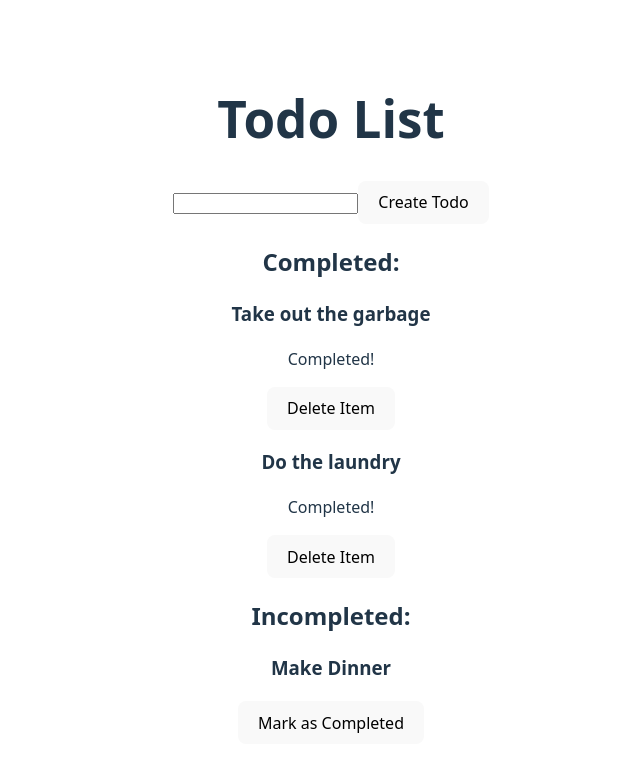
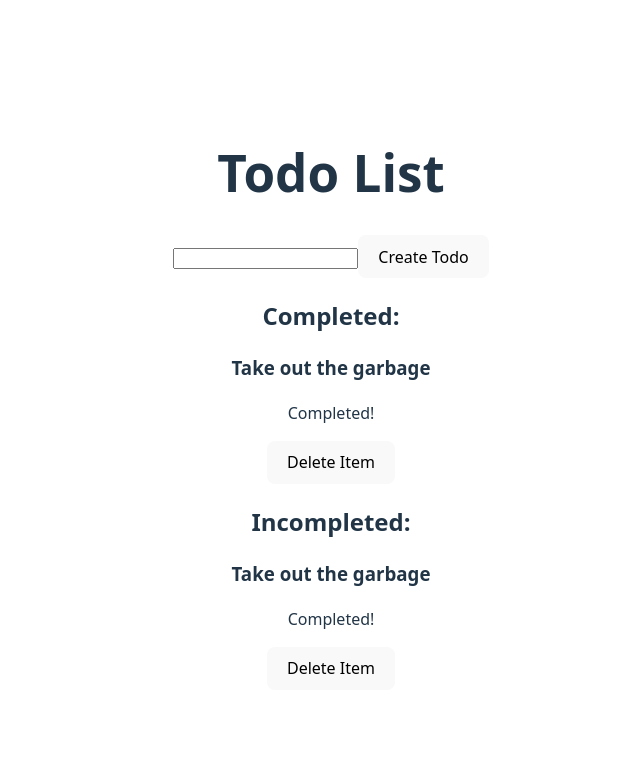
Before and after one commit to tsarib/react_building_modern_project, a React (Vite) app in the folder todo-list-app/: page / in a window 1280 px wide. Shown: the top 772 px of the page, without its empty margins (309-949 px from the left). Built offline with nearby package versions, Linux system fonts and the light colour scheme.

Commit message:
- configure store - access todos from Redux - change the initialState

```diff
--- a/todo-list-app/src/TodoList.jsx
+++ b/todo-list-app/src/TodoList.jsx
@@ -1,7 +1,10 @@
 import NewTodoForm from "./NewTodoForm"
 import TodoListItem from "./TodoListItem"
+import { useSelector } from "react-redux"
 
-export default function TodoList({ completedTodos, incompletedTodos, onCompletedClicked, onDeleteClicked, onCreateClicked }) {
+export default function TodoList({ onCompletedClicked, onDeleteClicked, onCreateClicked }) {
+    const todos = useSelector(state => state.todos.value); // Access the todos from the Redux store
+
     return (
         <div>
             {/* Show the new todo form */}
@@ -10,12 +13,12 @@ export default function TodoList({ completedTodos, incompletedTodos, onCompleted
             {/* Show the completed todos */}
             <h2>Completed:</h2>
             {/* Map over completedTodos and render a TodoListItem for each */}
-            {completedTodos.map((todo, index) => (
+            {todos.map((todo, index) => (
                 <TodoListItem key={index} todo={todo} onDeleteClicked={onDeleteClicked} />
             ))}
             {/* Show the incompleted todos */}
             <h2>Incompleted:</h2>
-            {incompletedTodos.map((todo, index) => (
+            {todos.map((todo, index) => (
                 <TodoListItem key={index} todo={todo} onCompletedClicked={onCompletedClicked} />
             ))}
         </div>
--- a/todo-list-app/src/main.jsx
+++ b/todo-list-app/src/main.jsx
@@ -4,9 +4,12 @@ import {configureStore} from '@reduxjs/toolkit'
 import { Provider } from 'react-redux'
 import './index.css'
 import App from './App.jsx'
+import {todoSlice} from './todoSlice.js'
 
 const store = configureStore({
-  reducer: {},
+  reducer: {
+    todos: todoSlice.reducer
+  },
 });
 
 createRoot(document.getElementById('root')).render(
--- a/todo-list-app/src/todoSlice.js
+++ b/todo-list-app/src/todoSlice.js
@@ -1,9 +1,11 @@
 import { createSlice } from "@reduxjs/toolkit";
 
-const todoSlice = createSlice({
+export const todoSlice = createSlice({
     name: 'todos',
     initialState: {
-        value: [],
+        value: [{
+            text: 'Take out the garbage', isCompleted: true // Example todo item
+        }],
     },
     // Define the reducers and actions
     reducers: {
```
